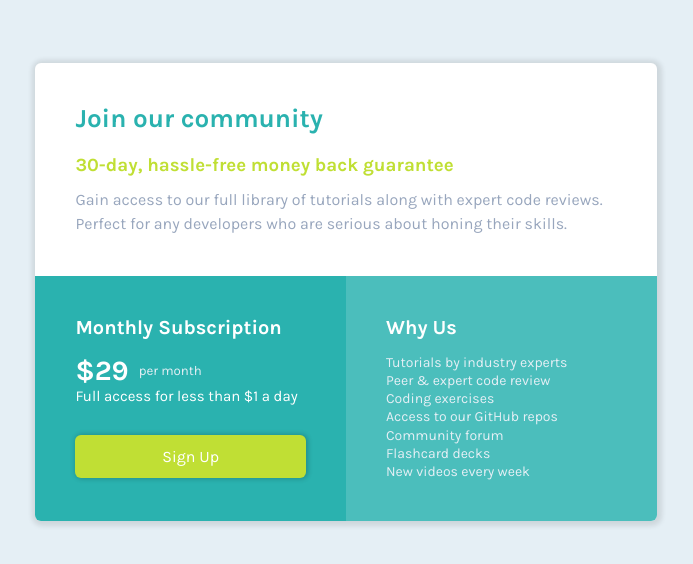
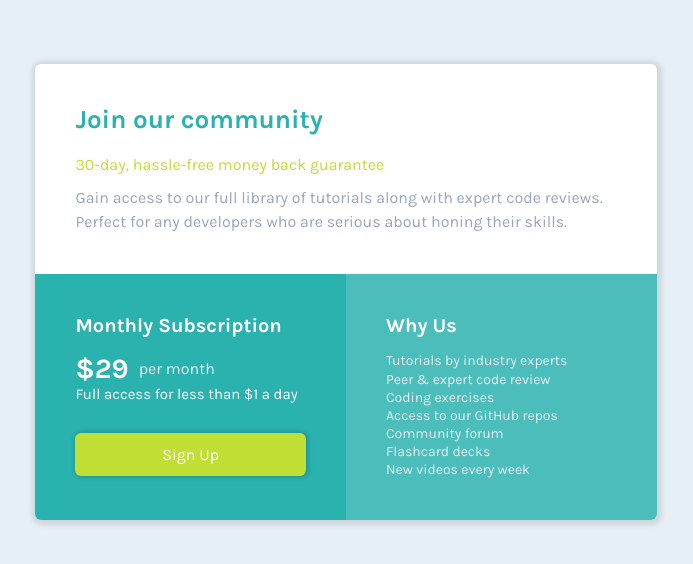
Before and after one commit to bccpadge/Single-Price-Grid-Component, a plain HTML site: page index.html in a window 1280 px wide. Shown: the part 108-672 px from the top of the page, without its empty margins (294-987 px from the left). Drawn offline with Linux system fonts and the light colour scheme.

Commit message:
second commit

```diff
--- a/css/styles.css
+++ b/css/styles.css
@@ -117,14 +117,14 @@ button{
   line-height: 1.5;
 }
 
-h5 span.price{
+p span.price{
   font-size: 2.8rem;
   font-weight: var(--fw-700);
   color: hsl(0, 0%, 100%);
 }
 
 
-h5 span {
+p span {
   font-weight: var(--fw-400);
   color: var(--light-gray-color);
 }
--- a/index.html
+++ b/index.html
@@ -12,14 +12,14 @@
     <section class="wrapper d-grid" aria-label="wrapper">
       <article class="box box-top">
         <h1 class="title">Join our community</h1>
-        <h3 class="subtitle"> 30-day, hassle-free money back guarantee</h3>
+        <p class="subtitle"> 30-day, hassle-free money back guarantee</p>
         <p class="description">Gain access to our full library of tutorials along with expert code reviews.
           Perfect for any developers who are serious about honing their skills.
         </p>
       </article>
      <article class="box box-left">
       <h2 class="second-title">Monthly Subscription</h2>
-      <h5 class="d-flex"><span class="price">&dollar;29</span><span>per month</span></h5>
+      <p class="d-flex"><span class="price">&dollar;29</span><span>per month</span></p>
       <p class="description">Full access for less than &dollar;1 a day</p>
       <button class="btn">Sign Up</button>
      </article>
```
